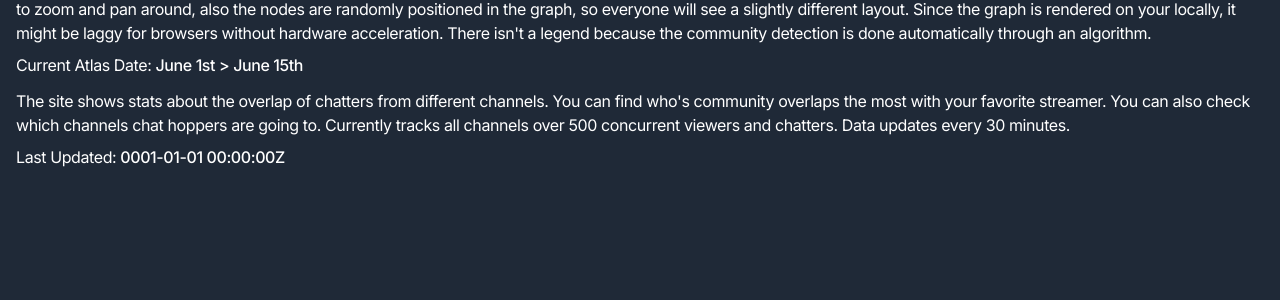
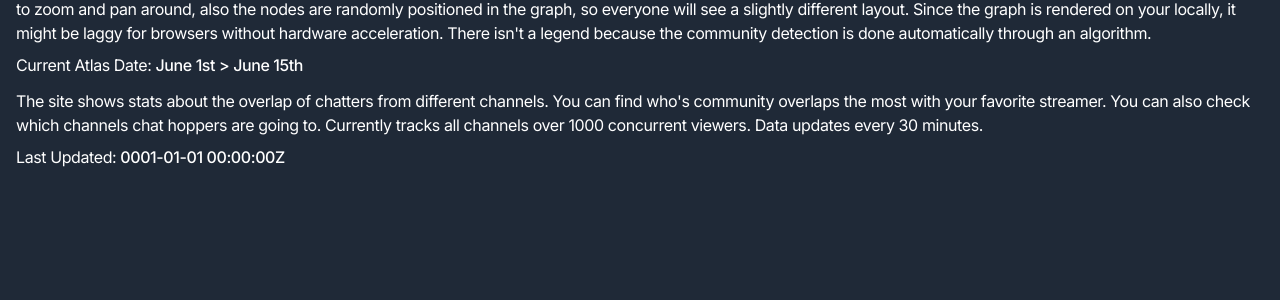
Before and after one commit to snoww/TwitchOverlap, an ASP.NET Core app: template TwitchOverlap/Views/Home/Index.cshtml in a window 1280 px wide. Shown: the part 175-475 px from the top of the page. Run offline with ASP.NET Core 8, Linux system fonts and the light colour scheme; the template is opened without the code that fills it, so the values that code supplies are empty; style sheets or scripts are compiled from the project's sources; some libraries are stand-ins or nearby versions.

Commit message:
change requirements to 1000, 500

```diff
--- a/TwitchOverlap/Views/Home/Index.cshtml
+++ b/TwitchOverlap/Views/Home/Index.cshtml
@@ -25,7 +25,7 @@
             <span><a class="no-underline hover:no-underline hover:text-pink-500 dark:hover:text-pink-800 text-lg font-medium" href="/atlas">Twitch Atlas</a>, is a force directed graph representation of communities of Twitch, inspired and motivated by <a class="no-underline hover:no-underline hover:text-pink-500 dark:hover:text-pink-800" href="https://www.reddit.com/user/Kgersh">/u/Kgersh's</a> Twitch Atlas (<a class="no-underline hover:no-underline hover:text-pink-500 dark:hover:text-pink-800" href="https://github.com/KiranGershenfeld/VisualizingTwitchCommunities">Github</a>) The interactive graph allows you to zoom and pan around, also the nodes are randomly positioned in the graph, so everyone will see a slightly different layout. Since the graph is rendered on your locally, it might be laggy for browsers without hardware acceleration. There isn't a legend because the community detection is done automatically through an algorithm.</span>
             <p class="mt-2">Current Atlas Date: <span class="font-medium">June 1st > June 15th</span></p>
         </div>
-        <p class="mb-2">The site shows stats about the overlap of chatters from different channels. You can find who's community overlaps the most with your favorite streamer. You can also check which channels chat hoppers are going to. Currently tracks all channels over 500 concurrent viewers and chatters. Data updates every 30 minutes.</p>
+        <p class="mb-2">The site shows stats about the overlap of chatters from different channels. You can find who's community overlaps the most with your favorite streamer. You can also check which channels chat hoppers are going to. Currently tracks all channels over 1000 concurrent viewers. Data updates every 30 minutes.</p>
         <div class="flex mb-2">
             <div class="mb-1 pr-1">Last Updated:</div>
             <div class="font-medium">
--- a/TwitchOverlap/Views/Home/NoData.cshtml
+++ b/TwitchOverlap/Views/Home/NoData.cshtml
@@ -16,7 +16,7 @@
 <div class="pt-4">
     <img src="https://cdn.frankerfacez.com/emoticon/425196/2" alt="Sadge">
     <div class="pt-2">No data recorded for <span class="font-bold">@Model</span></div>
-    <div>Only channels above 500 concurrent viewers and 500 chatters are recorded at the moment, requirements may be lowered in the future.</div>
+    <div>Only channels above 1000 concurrent viewers and 500 chatters are recorded at the moment, requirements may be lowered in the future.</div>
 </div>
 
 </div>
```
